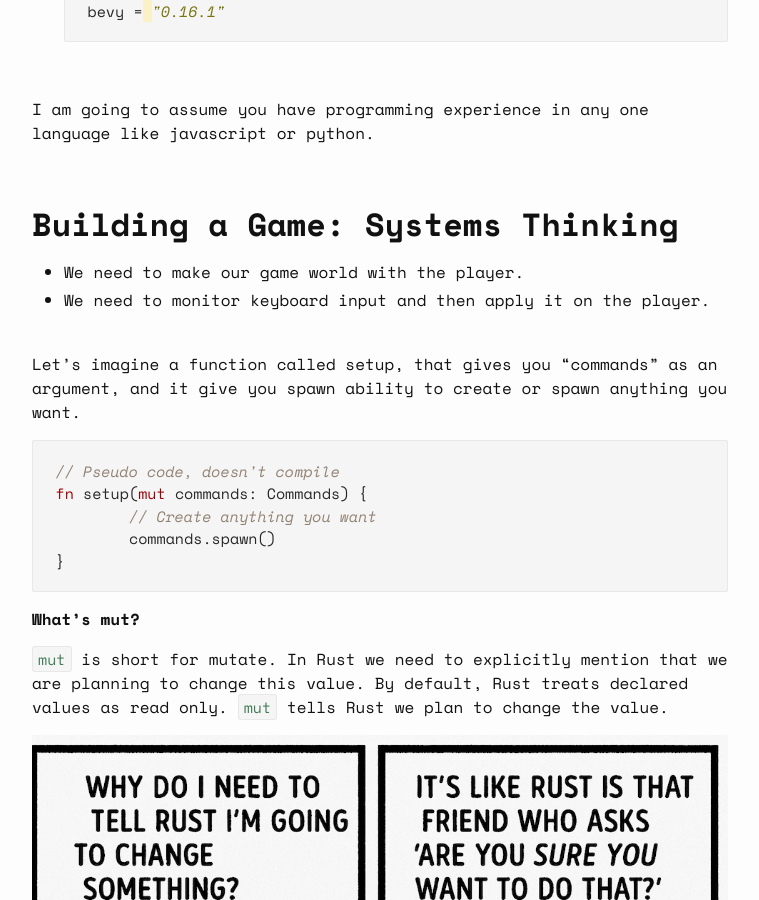
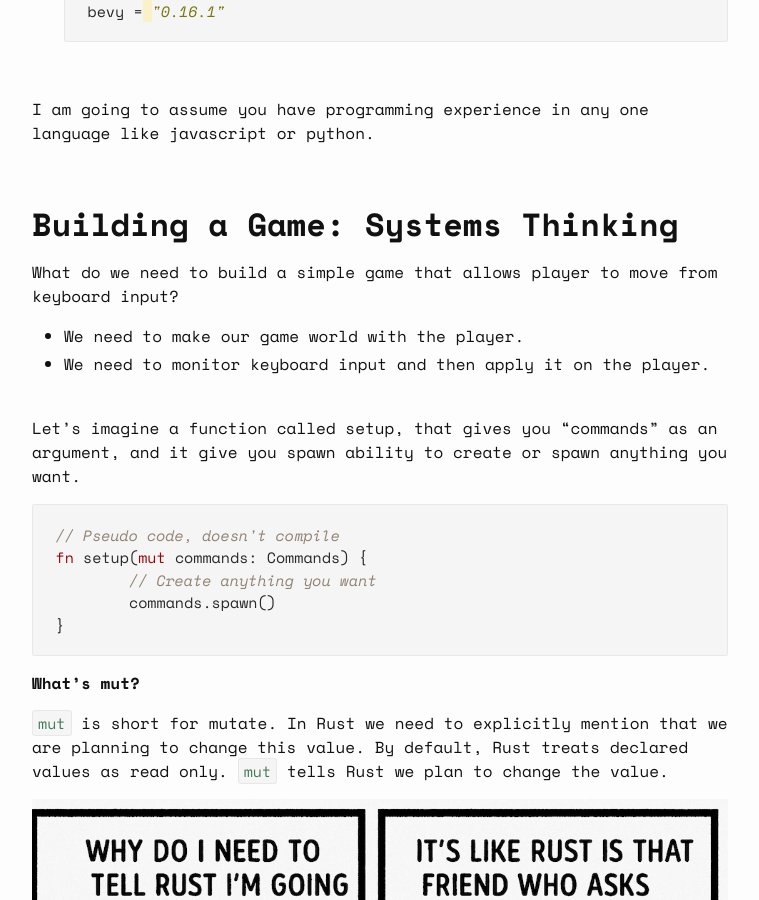
Before and after one commit to jamesfebin/AIBodh-Website, a Jekyll site: the page built from _posts/2025-09-16-bevy-rust-game-development-chapter-1.markdown, in a window 1280 px wide and 900 px high, scrolled down 1422 px. Shown: the whole window, without its empty margins (260-1019 px from the left). Built offline with Jekyll 4.4.1, drawn with Linux system fonts in a browser that asks for light colours.

Commit message:
github source added

```diff
--- a/_posts/2025-09-16-bevy-rust-game-development-chapter-1.markdown
+++ b/_posts/2025-09-16-bevy-rust-game-development-chapter-1.markdown
@@ -37,6 +37,8 @@ If you haven't setup rust yet, please follow the [official guide](https://www.ru
 I am going to assume you have programming experience in any one language like javascript or python.  <br><br>
 
 ## Building a Game: Systems Thinking
+
+What do we need to build a simple game that allows player to move from keyboard input?
 - We need to make our game world with the player.
 - We need to monitor keyboard input and then apply it on the player.
 <br>
```
